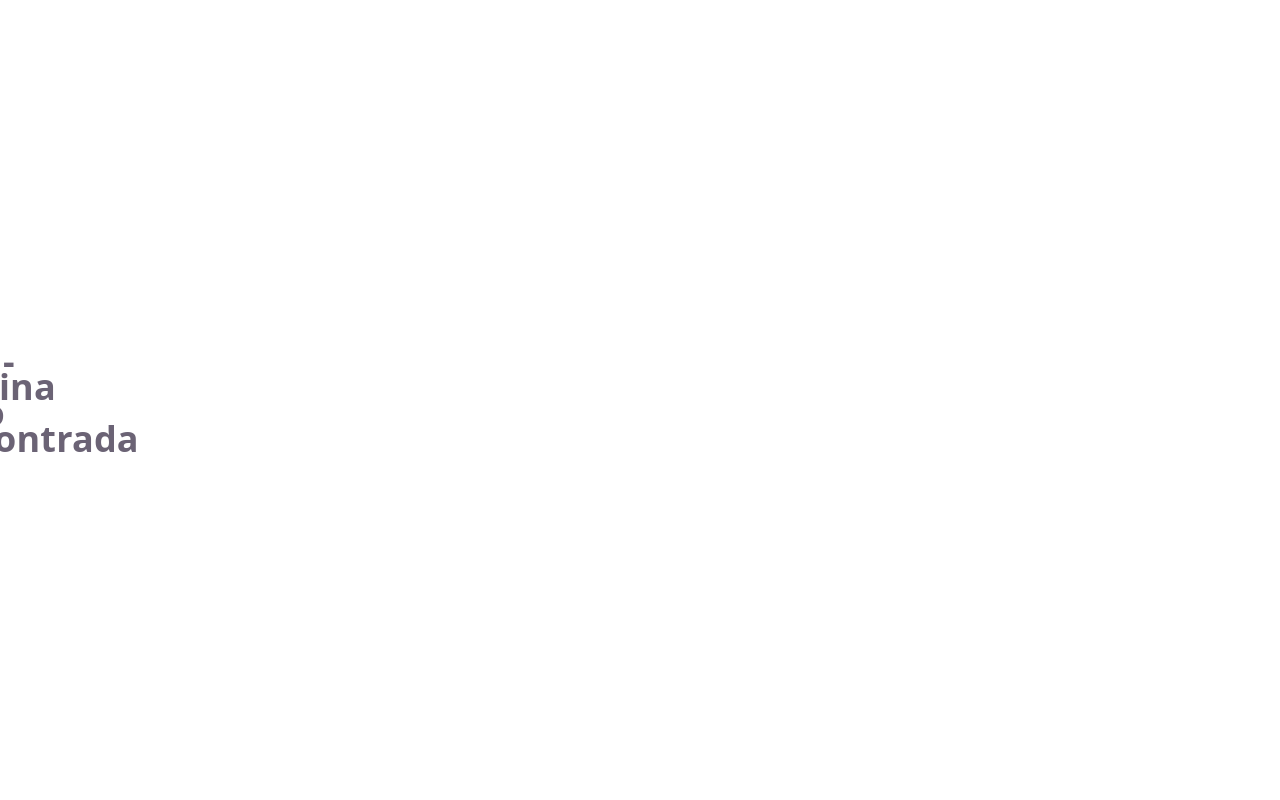
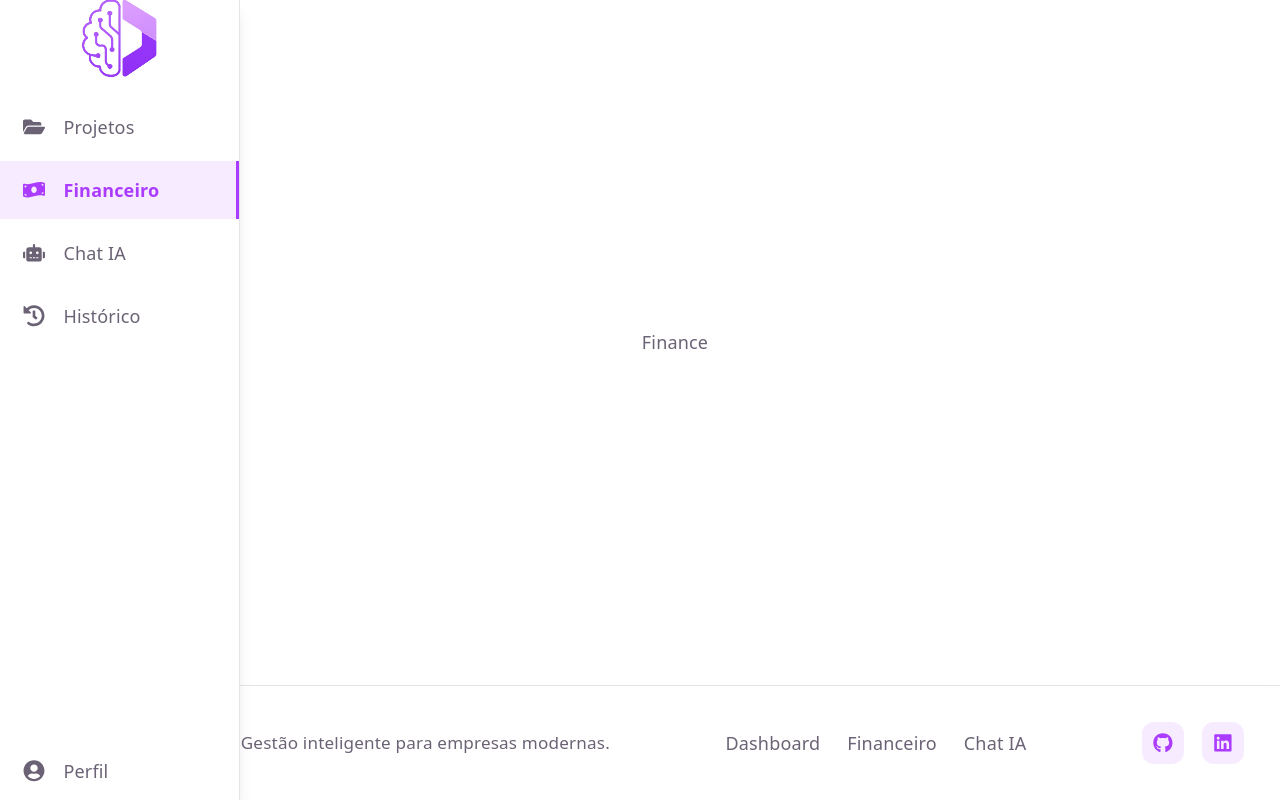
Before and after one commit to Pontessxx/Axion_REACTWEB, a React (Vite) app in the folder my-app/: page /finance in a window 1280 px wide. Before the commit this address had no page. Built offline with nearby package versions, Linux system fonts and the light colour scheme.

Commit message:
adicionando as paginas e colocando no routeCOnfig

```diff
--- a/my-app/src/components/Footer.tsx
+++ b/my-app/src/components/Footer.tsx
@@ -25,7 +25,7 @@ export default function Footer() {
         </div>
 
         <div className="footer__social">
-          <a href="#">
+          <a href="https://github.com/Pontessxx/Axion_REACTWEB">
             <FaGithub />
           </a>
 
@@ -33,16 +33,16 @@ export default function Footer() {
             <FaLinkedin />
           </a>
 
-          <a href="#">
+          {/* <a href="#">
             <FaInstagram />
-          </a>
+          </a> */}
         </div>
 
       </div>
 
-      <div className="footer__bottom">
+      {/* <div className="footer__bottom">
         © {new Date().getFullYear()} AXION TECH. Todos os direitos reservados.
-      </div>
+      </div> */}
     </footer>
   );
 }
--- a/my-app/src/components/Sidebar.tsx
+++ b/my-app/src/components/Sidebar.tsx
@@ -4,26 +4,29 @@ import { ROUTES } from '@/routes/routeConfig';
 import logo from '@/assets/logo.png';
 
 import {
-  FaChartLine,
+  FaFolderOpen,
   FaMoneyBillWave,
   FaRobot,
+  FaHistory,
+  FaUserCircle,
 } from 'react-icons/fa';
 
 export default function Sidebar() {
   return (
     <aside className="sidebar">
       <div className="sidebar__logo">
-        <img src={logo} alt="Logo" />
+        <NavLink to="/">
+          <img src={logo} alt="Logo" />
+        </NavLink>
       </div>
 
       <nav className="sidebar__menu">
-
         <NavLink
-          to={ROUTES.DASHBOARD}
+          to={ROUTES.PROJECTS}
           className="sidebar__item"
         >
-          <FaChartLine />
-          <span>Dashboard</span>
+          <FaFolderOpen />
+          <span>Projetos</span>
         </NavLink>
 
         <NavLink
@@ -42,7 +45,22 @@ export default function Sidebar() {
           <span>Chat IA</span>
         </NavLink>
 
+        <NavLink
+          to={ROUTES.HISTORYCHAT}
+          className="sidebar__item"
+        >
+          <FaHistory />
+          <span>Histórico</span>
+        </NavLink>
       </nav>
+
+        <NavLink
+          to={ROUTES.PROFILE}
+          className="sidebar__item"
+        >
+          <FaUserCircle />
+          <span>Perfil</span>
+        </NavLink>
     </aside>
   );
 }
--- /dev/null
+++ b/my-app/src/pages/Chat.tsx
@@ -0,0 +1,9 @@
+import React from 'react'
+
+const Chat = () => {
+  return (
+    <div>Chat</div>
+  )
+}
+
+export default Chat
--- /dev/null
+++ b/my-app/src/pages/Finance.tsx
@@ -0,0 +1,9 @@
+import React from 'react'
+
+const Finance = () => {
+  return (
+    <div>Finance</div>
+  )
+}
+
+export default Finance
--- /dev/null
+++ b/my-app/src/pages/Historychat.tsx
@@ -0,0 +1,9 @@
+import React from 'react'
+
+const Historychat = () => {
+  return (
+    <div>Historychat</div>
+  )
+}
+
+export default Historychat
--- /dev/null
+++ b/my-app/src/pages/Profile.tsx
@@ -0,0 +1,9 @@
+import React from 'react'
+
+const Profile = () => {
+  return (
+    <div>Profile</div>
+  )
+}
+
+export default Profile
--- /dev/null
+++ b/my-app/src/pages/Projects.tsx
@@ -0,0 +1,9 @@
+import React from 'react'
+
+const Projects = () => {
+  return (
+    <div>Projects</div>
+  )
+}
+
+export default Projects
--- a/my-app/src/routes/AppRoutes.tsx
+++ b/my-app/src/routes/AppRoutes.tsx
@@ -4,6 +4,11 @@ import MainLayout from '@/layout/MainLayout';
 
 import Home from '@/pages/Home';
 import NotFound from '@/pages/NotFound';
+import Chat from '@/pages/Chat';
+import Finance from '@/pages/Finance';
+import Projects from '@/pages/Projects';
+import Profile from '@/pages/Profile';
+import Historychat from '@/pages/Historychat';
 
 export default function AppRoutes() {
   return (
@@ -13,10 +18,15 @@ export default function AppRoutes() {
         <Route element={<MainLayout />}>
 
           <Route path="/" element={<Home />} />
+          <Route path="/projects" element={<Projects />} />
+          <Route path="/finance" element={<Finance />} />
+          <Route path="/chat" element={<Chat />} />
+          <Route path='/history-chat' element={<Historychat />} />
+          <Route path='/profile' element={<Profile />} />
+
+          <Route path="*" element={<NotFound />} />
 
         </Route>
-
-        <Route path="*" element={<NotFound />} />
 
       </Routes>
     </BrowserRouter>
--- a/my-app/src/routes/routeConfig.ts
+++ b/my-app/src/routes/routeConfig.ts
@@ -1,6 +1,8 @@
 export const ROUTES = {
   LOGIN: '/',
-  DASHBOARD: '/dashboard',
+  PROJECTS: '/projects',
   FINANCE: '/finance',
   CHAT: '/chat',
+  HISTORYCHAT: '/history-chat',
+  PROFILE: '/profile',
 };
--- a/my-app/src/styles/Sidebar.scss
+++ b/my-app/src/styles/Sidebar.scss
@@ -5,6 +5,9 @@
 
   width: 70px;
   height: 100vh;
+
+  display: flex;
+  flex-direction: column;
 
   background: var(--bg);
   border-right: 1px solid var(--border);
@@ -27,10 +30,6 @@
     align-items: center;
     justify-content: center;
 
-    font-size: 1.5rem;
-    font-weight: 700;
-    color: var(--accent);
-
     img {
       width: 42px;
       height: 42px;
@@ -39,6 +38,7 @@
       transition: all 0.3s ease;
     }
   }
+
   &:hover {
     .sidebar__logo img {
       width: 120px;
@@ -47,10 +47,18 @@
   }
 
   &__menu {
+    flex: 1;
+
     display: flex;
     flex-direction: column;
+
     padding: 1rem 0;
     gap: 0.25rem;
+  }
+
+  &__footer {
+    border-top: 1px solid var(--border);
+    padding: 1rem 0;
   }
 
   &__item {
@@ -110,3 +118,22 @@
     }
   }
 }
+
+/* Tablet */
+@media (max-width: 1024px) {
+  .sidebar {
+    width: 70px;
+
+    &:hover {
+      width: 70px;
+    }
+
+    .sidebar__item span {
+      display: none;
+    }
+
+    &:hover .sidebar__logo img {
+      width: 42px;
+    }
+  }
+}
```
Lines whose indentation alone changed are shown as unchanged.
